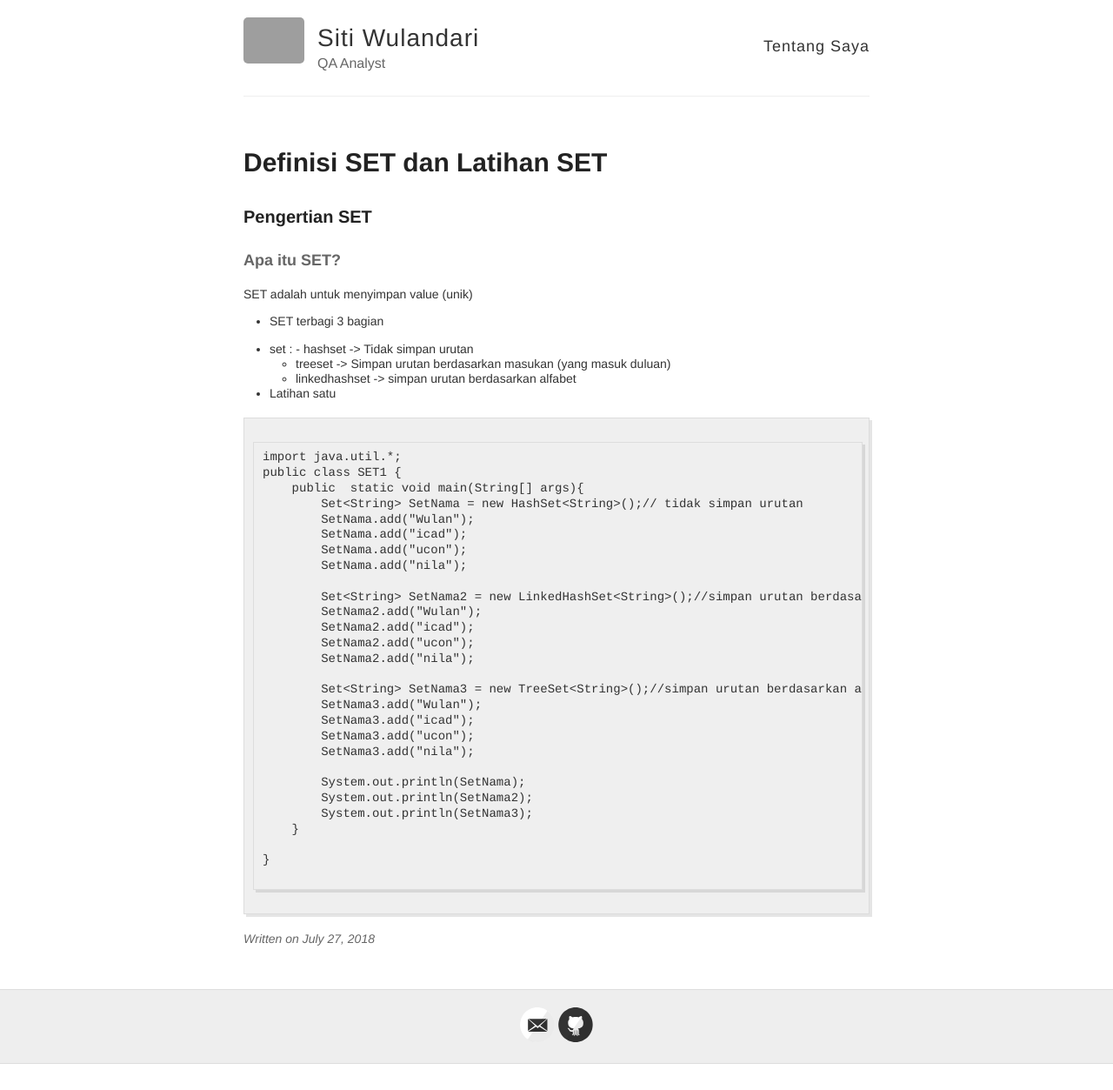
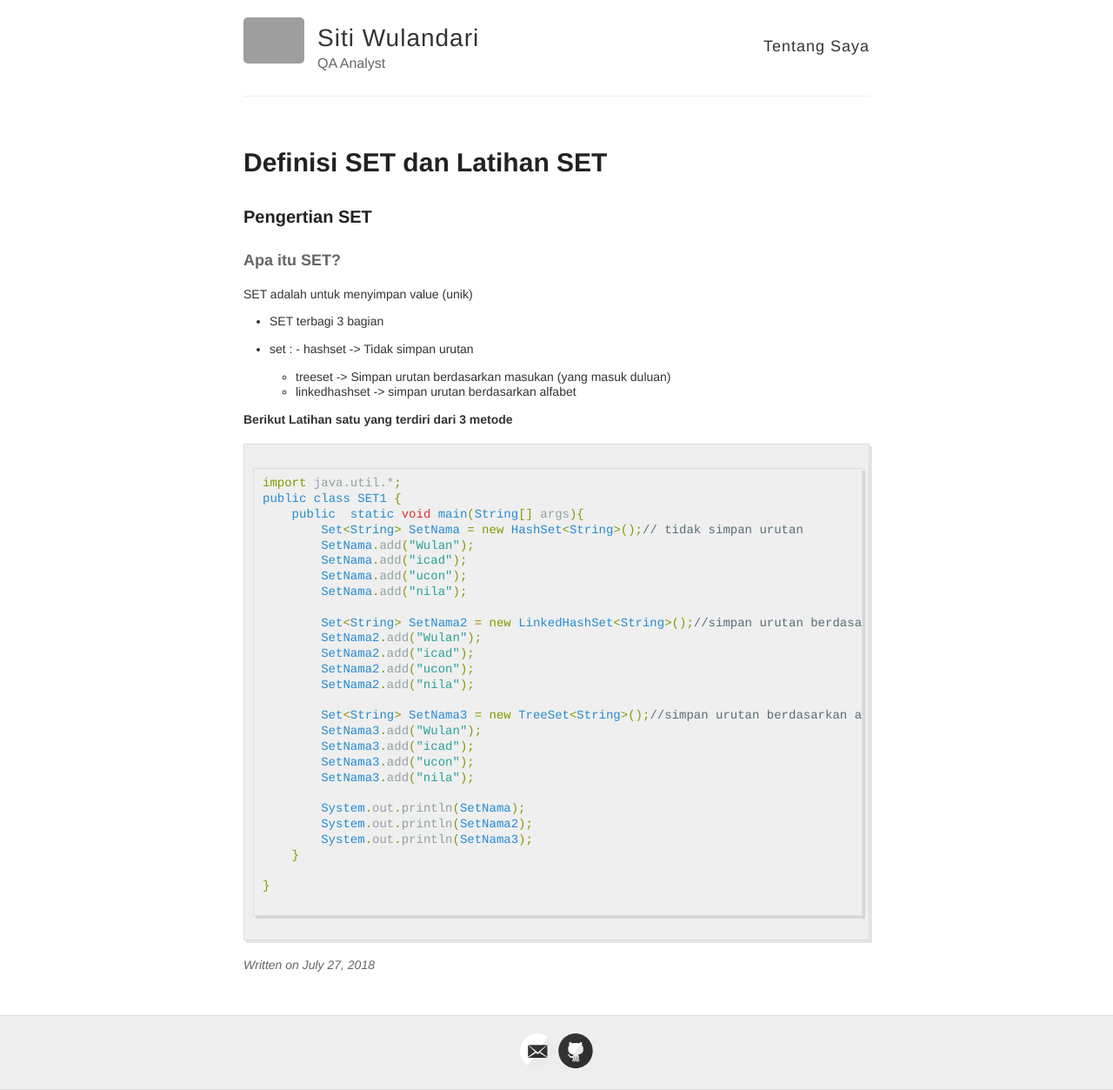
Before and after one commit to sitiwulandari/sitiwulandari.github.io, a Jekyll site: the page built from _posts/2018-07-27-SET.md, in a window 1280 px wide. Shown: the whole page at 87% size. Built offline with Jekyll 4.4.1, drawn with Linux system fonts in a browser that asks for light colours; before the commit the page ends 1223 px from its top, so only the background shows below that; grey boxes are pictures that could not be loaded.

Commit message:
Update 2018-07-27-SET.md

````diff
--- a/_posts/2018-07-27-SET.md
+++ b/_posts/2018-07-27-SET.md
@@ -4,6 +4,7 @@ title: Definisi SET dan Latihan SET
 ---
 
 ### Pengertian SET
+
 #### Apa itu SET?
 
 SET adalah untuk menyimpan value (unik)
@@ -16,9 +17,9 @@ SET adalah untuk menyimpan value (unik)
 	- linkedhashset -> simpan urutan berdasarkan alfabet
 
 
-* Latihan satu
+**Berikut Latihan satu yang terdiri dari 3 metode**
 
-```
+```java
 import java.util.*;
 public class SET1 {
     public  static void main(String[] args){
````
